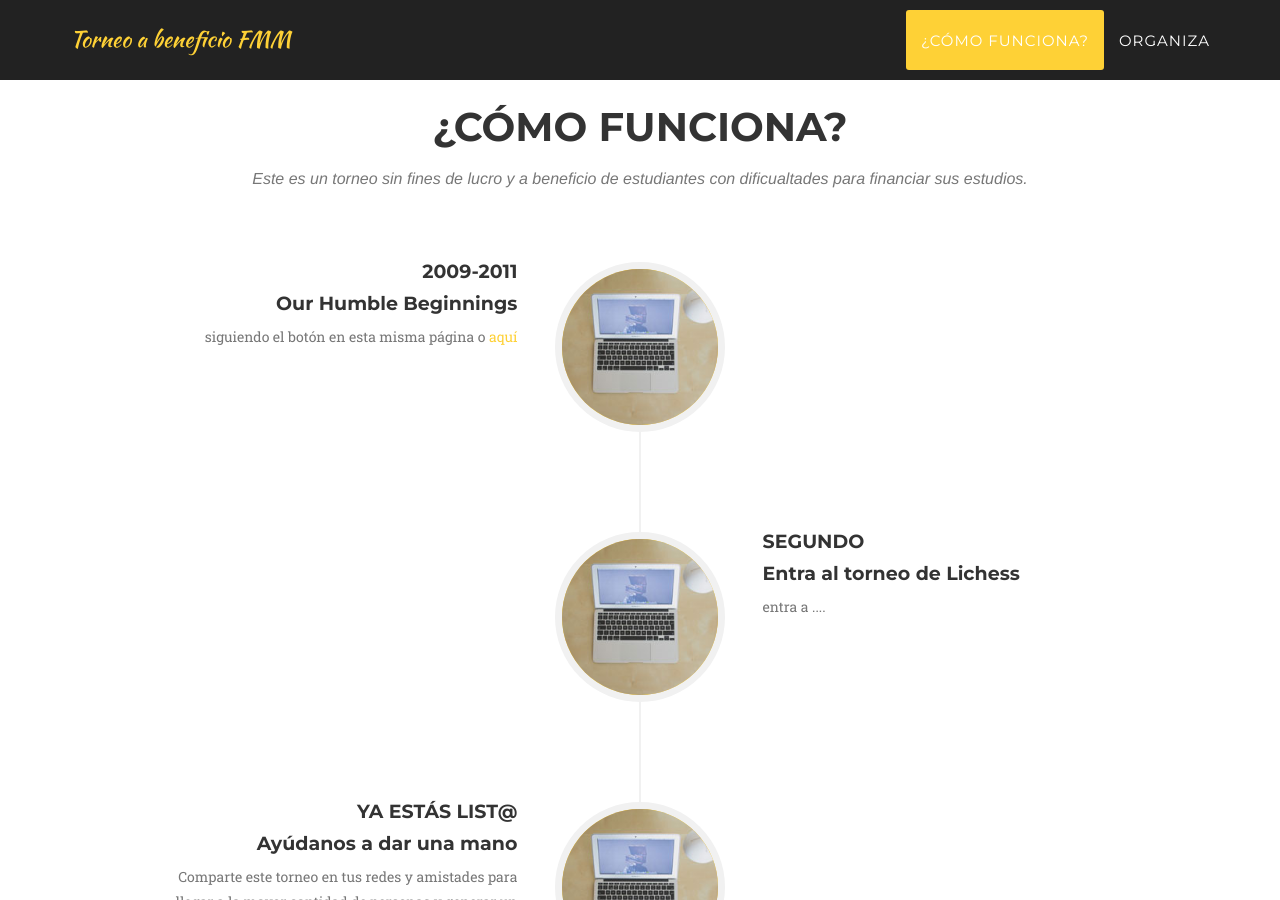
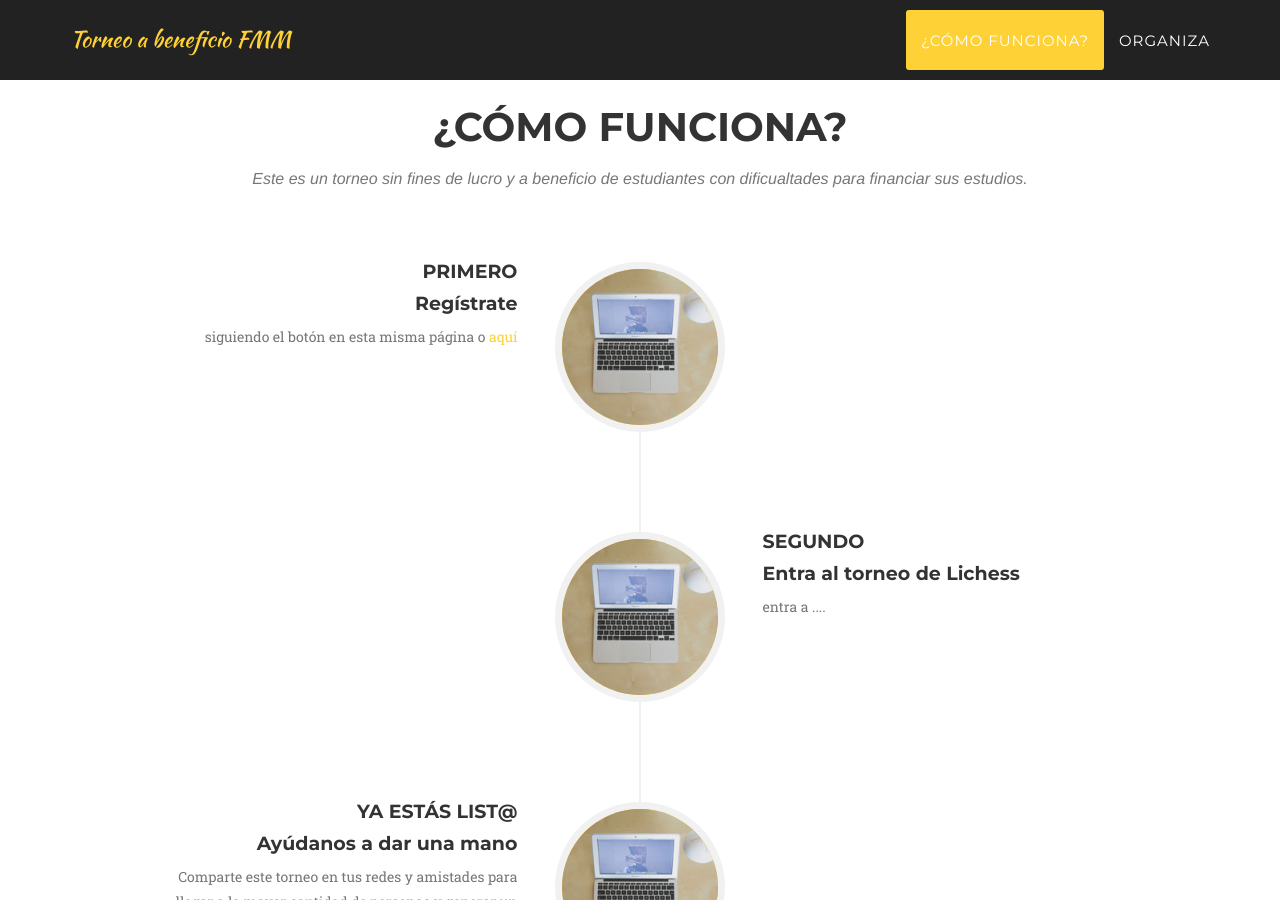
Before and after one commit to torneofundacionmoisesmellado/2021, a Jekyll site: the page built from index.html, in a window 1280 px wide and 900 px high, scrolled down 953 px. Built offline with Jekyll 4.4.1, drawn with Linux system fonts in a browser that asks for light colours; some web fonts are replaced.

Commit message:
Update about.html

```diff
--- a/_includes/about.html
+++ b/_includes/about.html
@@ -16,8 +16,8 @@
                             </div>
                             <div class="timeline-panel">
                                 <div class="timeline-heading">
-                                    <h4>2009-2011</h4>
-                                    <h4 class="subheading">Our Humble Beginnings</h4>
+                                    <h4>Primero</h4>
+                                    <h4 class="subheading">Regístrate</h4>
                                 </div>
                                 <div class="timeline-body">
                                     <p class="text-muted">siguiendo el botón en esta misma página o <a href="https://forms.gle/igwGRz4yEeKZCXQ86" target="_blank">aquí</a></p>
```
